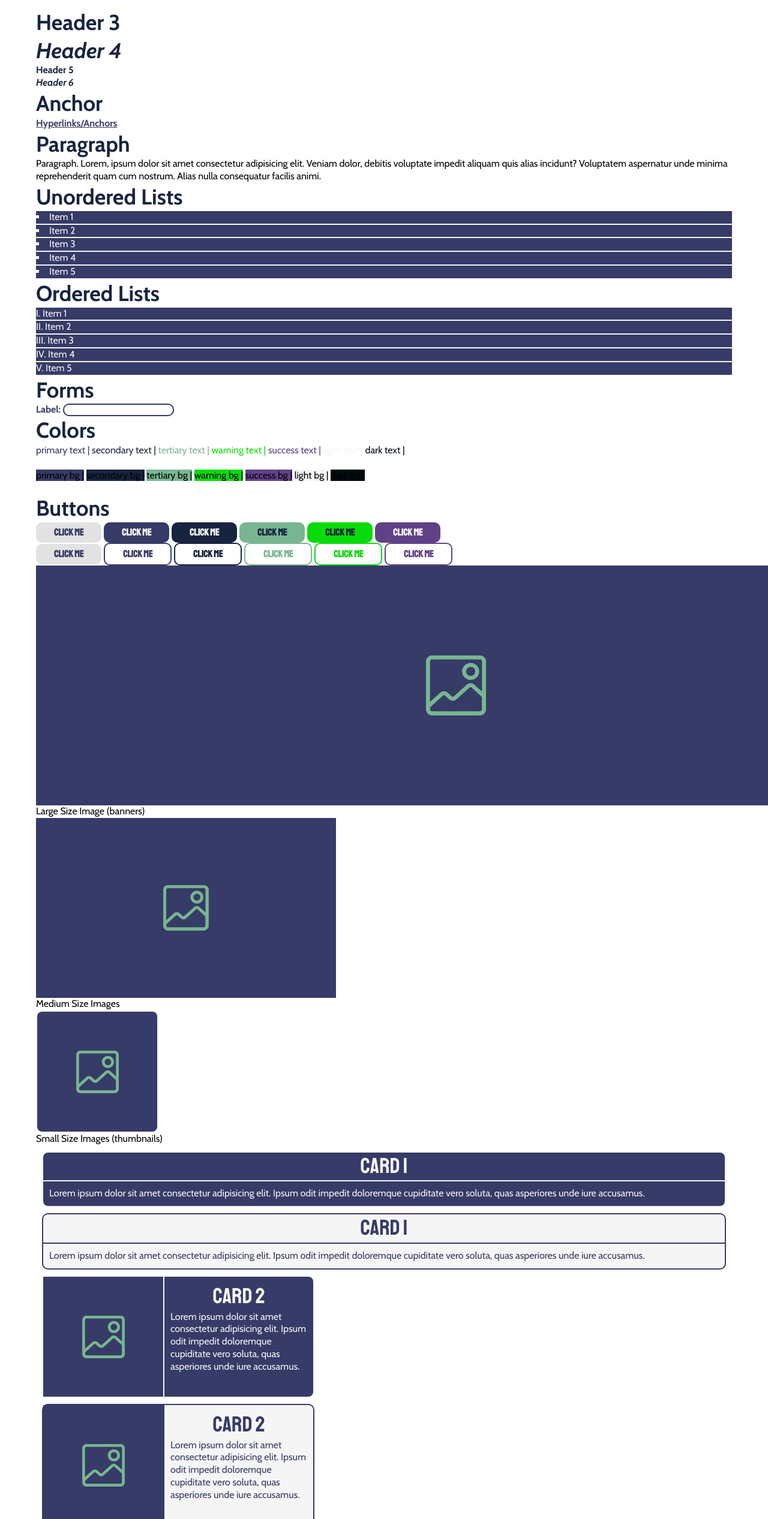
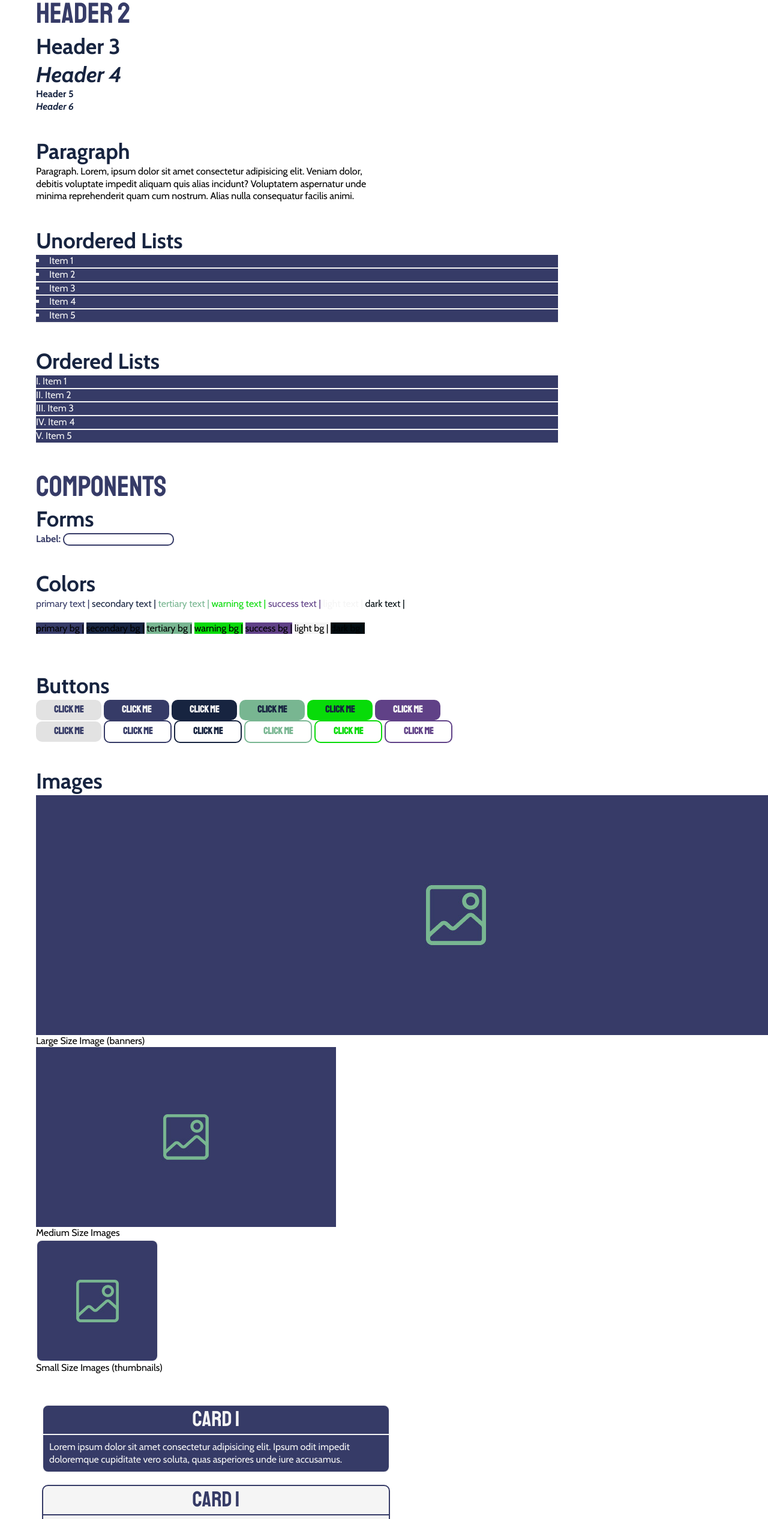
Before and after one commit to laal0007/custom-css-framework, a plain HTML site: page index.html in a window 1280 px wide. Shown: the part 241-2774 px from the top of the page at 60% size. Drawn offline with nearby package versions, Linux system fonts and the light colour scheme; a web font is replaced by a local one.

Commit message:
Finished grid, updated html with some classes

```diff
--- a/_grid.scss
+++ b/_grid.scss
@@ -1,6 +1,14 @@
 @use "sass:math";
 
-$grid-columns: 8;
+$grid-columns: 12;
+$grid-gaps: (
+    "0":0,
+    "1":10px,
+    "2":20px,
+    "3":30px,
+);
+
+$layout-values: flex-start, flex-end, center, space-between, space-around;
 
 // base layout classes
 
@@ -16,6 +24,27 @@
     display: flex;
     flex-flow: row wrap;
 }
+
+@each $key, $val in $grid-gaps {
+    .gap-#{$key}  > * {
+        padding: $val;
+    }
+
+    .gap-#{$key} {
+        margin-left: -$val;
+        margin-right: -$val;
+    }
+}
+
+// Justify content classses
+
+@each $val in $layout-values {
+    .justify-#{$val} {
+        justify-content: $val;
+    }
+}
+
+// create the classes
 
 @mixin col($cols) {
     box-sizing: border-box;
--- a/index.html
+++ b/index.html
@@ -12,13 +12,15 @@
 
 
     <div class="container">
-        <div class="showAcross-4-cols-forScreen-large">
 
-        </div>
+
 
         <!-- common HTML text elements -->
 
-            <h2>Typography</h2>
+        <h2 class="mb-3">Typography</h2>
+        <div class="row gap-2">
+
+            <section class="mb-3 showAcross-4-cols-forScreen-large showAcross-12-cols-forScreen-medium">
                 <h3>Headers</h3>
                 <h1>Header 1</h1>
                 <h2>Header 2</h2>
@@ -26,12 +28,22 @@
                 <h4>Header 4</h4>
                 <h5>Header 5</h5>
                 <h6>Header 6</h6>
+            </section>
 
+            <section class="mb-3 showAcross-4-cols-forScreen-large showAcross-12-cols-forScreen-medium">
                 <h3>Anchor</h3>
                 <a href="#">Hyperlinks/Anchors</a>
-
+            </section>
+            <section class="mb-3 showAcross-4-cols-forScreen-large showAcross-12-cols-forScreen-medium">
                 <h3>Paragraph</h3>
                 <p>Paragraph. Lorem, ipsum dolor sit amet consectetur adipisicing elit. Veniam dolor, debitis voluptate impedit aliquam quis alias incidunt? Voluptatem aspernatur unde minima reprehenderit quam cum nostrum. Alias nulla consequatur facilis animi.</p>
+            </section>
+
+        </div>
+
+        <div class="row gap-2">
+
+            <section class="mb-3 showAcross-6-cols-forScreen-large">
             <h3>Unordered Lists</h3>
             <ul class="bg-primary">
                 <li class="br-bottom-light text-light">Item 1</li>
@@ -40,6 +52,8 @@
                 <li class="br-bottom-light text-light">Item 4</li>
                 <li class="br-bottom-light text-light">Item 5</li>
             </ul>
+        </section>
+        <section class="mb-3 showAcross-6-cols-forScreen-large">
             <h3>Ordered Lists</h3>
             <ol class="bg-primary">
                 <li class="br-bottom-light text-light">Item 1</li>
@@ -48,19 +62,25 @@
                 <li class="br-bottom-light text-light">Item 4</li>
                 <li class="br-bottom-light text-light">Item 5</li>
             </ol>
+        </section>
+        </div>
+        <h2>Components</h2>
+        <section class="mb-3">
             <h3>Forms</h3>
             <form>
                 <label > Label: </label>
                 <input>
             </form>
-
+        </section>
+        <section class="mb-3">
 
         <!-- colours -->
         <h3>Colors</h3>
         <div id="colors-js">
             <!-- generated by javascript -->
         </div>
-
+        </section>
+        <section class="mb-3">
         <!-- buttons: create three states? Inactive, active, hover?-->
             <h3>Buttons</h3>
             <div>
@@ -79,8 +99,10 @@
                 <a href="#" class="btn-outlined-warning text-warning  text-hover-dark" > click me</a>
                 <a href="#" class="btn-outlined-success text-success  text-hover-light" > click me</a>
             </div>
+        </section>
         <!-- images (large, medium, small) -->
-        <section>
+        <section class="mb-3">
+            <h3>Images</h3>
             <img class="img-large" src="./images/img-lrg.jpg">
             <p>Large Size Image (banners)</p>
             <img class="img-medium" src="./images/img-med.jpg">
@@ -89,19 +111,24 @@
             <p>Small Size Images (thumbnails)</p>
         </section>
 
+
+
         <!-- Cards -->
-        <section>
-            <div class="card-1-primary br-light">
+
+        <section class="mb-3">
+            <div class="row gap-2 justify-center">
+                <div class="card-1-primary br-light showAcross-4-cols-forScreen-large showAcross-12-cols-forScreen-medium">
                     <h2 class="card-title text-light" >Card 1</h2>
                     <p class="card-body text-light">Lorem ipsum dolor sit amet consectetur adipisicing elit. Ipsum odit impedit doloremque cupiditate vero soluta, quas asperiores unde iure accusamus.</p>
                     </div>
 
-            <div class="card-1-light br-primary">
+                    <div class="card-1-light br-primary showAcross-4-cols-forScreen-large showAcross-12-cols-forScreen-medium">
                         <h2 class="card-title text-primary" >Card 1</h2>
                         <p class="card-body text-primary">Lorem ipsum dolor sit amet consectetur adipisicing elit. Ipsum odit impedit doloremque cupiditate vero soluta, quas asperiores unde iure accusamus.</p>
                     </div>
-
-            <div class="card-2-primary br-light">
+            </div>
+            <div class="row gap-2 justify-center">
+                <div class="card-2-primary br-light showAcross-4-cols-forScreen-large showAcross-12-cols-forScreen-medium">
                     <img class="card-img" src="images/img-sm.jpg" alt="image example">
                     <div class="card-body br-left-light">
                         <h2 class="card-title text-light">Card 2</h2>
@@ -109,18 +136,21 @@
                     </div>
                 </div>
 
-            <div class="card-2-light br-primary">
+                <div class="card-2-light br-primary showAcross-4-cols-forScreen-large showAcross-12-cols-forScreen-medium">
                     <img class="card-img" src="images/img-sm.jpg" alt="image example">
                     <div class="card-body br-left-primary">
                         <h2 class="card-title text-primary">Card 2</h2>
                         <p class="text-primary">Lorem ipsum dolor sit amet consectetur adipisicing elit. Ipsum odit impedit doloremque cupiditate vero soluta, quas asperiores unde iure accusamus.</p>
                     </div>
                 </div>
+            </div>
+
+
 
         </section>
 
         <!-- Tables (x2) -->
-        <section>
+        <section class="mb-3">
             <h2>Table 1</h2>
             <table class="table-1">
                 <tr>
```
Lines whose indentation alone changed are shown as unchanged.
